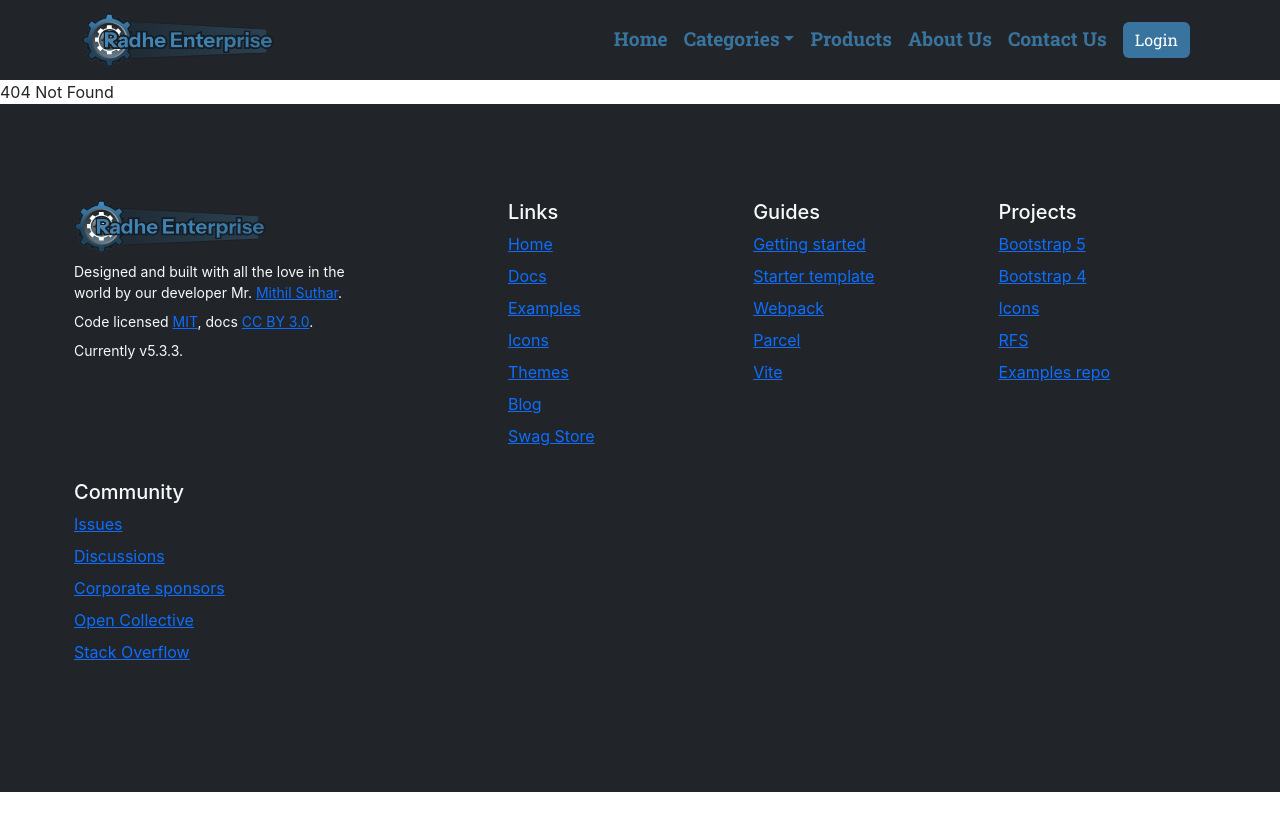
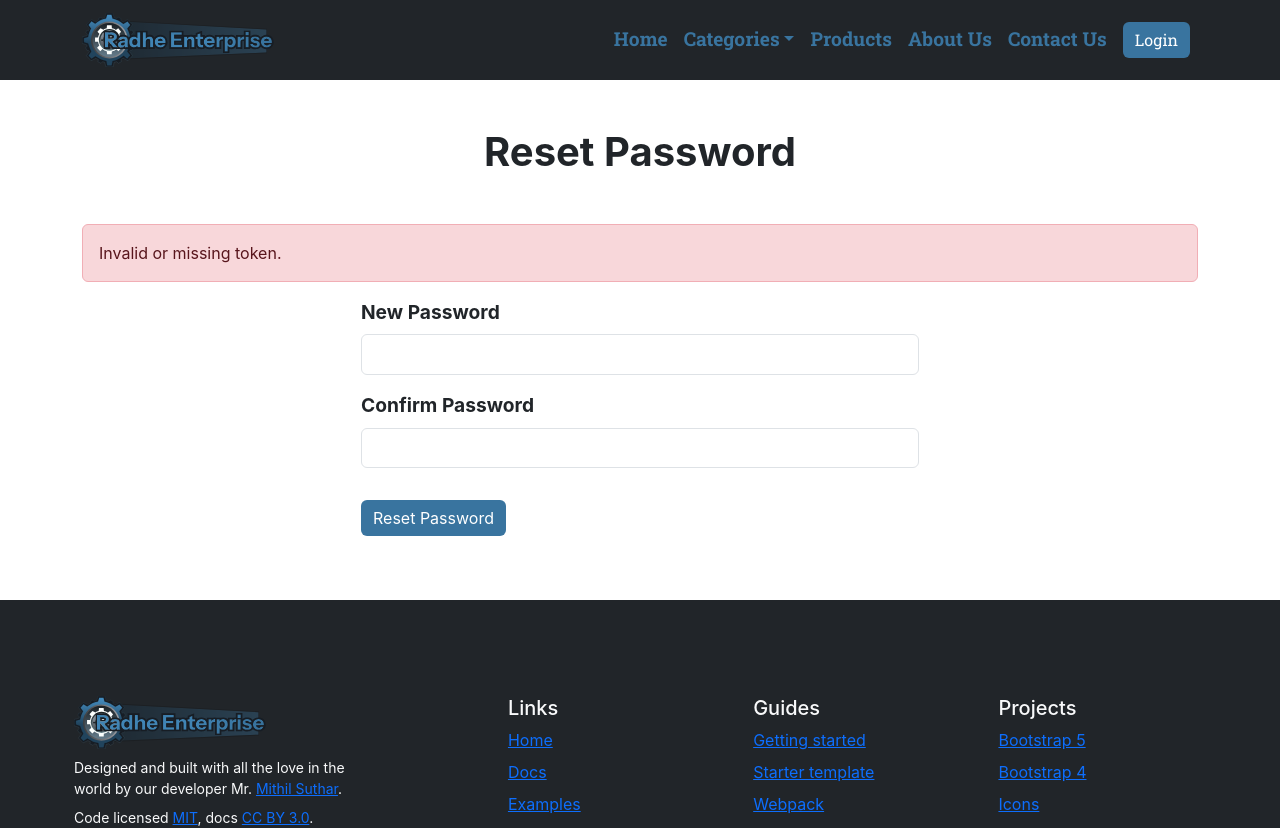
Before and after one commit to Mithil2603/radhe-enterprise, a React (Create React App) app: page /reset-password in a window 1280 px wide. Shown: the top 828 px of the page. Before the commit the page ends 800 px from the top, so only its background shows below. Built offline with nearby package versions, Linux system fonts and the light colour scheme.

Commit message:
Forgot password added with email verification

```diff
--- a/src/App.js
+++ b/src/App.js
@@ -14,6 +14,8 @@ import NotFound from "./Components/NotFound";
 import User from "./Components/User";
 import PlaceOrder from "./Components/PlaceOrder";
 import Orders from "./Components/Orders";
+import ResetPassword from "./Components/ResetPassword";
+import ForgotPassword from "./Components/ForgotPassword";
 
 function App() {
   return (
@@ -31,6 +33,8 @@ function App() {
         <Route path="/profile" element={<User />}/>
         <Route path="/placeorder" element={<PlaceOrder />}/>
         <Route path="/orders" element={<Orders />}/>
+        <Route path="/forgot-password" element={<ForgotPassword />}/>
+        <Route path="/reset-password" element={<ResetPassword />}/>
 
         <Route path="*" element={<NotFound />}/>
       </Routes>
--- /dev/null
+++ b/src/Components/ForgotPassword.jsx
@@ -0,0 +1,56 @@
+import React, { useState } from "react";
+import axios from "axios";
+
+export default function ForgotPassword() {
+  const [email, setEmail] = useState("");
+  const [error, setError] = useState("");
+  const [successMessage, setSuccessMessage] = useState("");
+
+  const handleForgotPassword = async (e) => {
+    e.preventDefault();
+    setError("");
+    setSuccessMessage("");
+
+    try {
+      const response = await axios.post(
+        "http://localhost:8080/forgot-password",
+        { email }
+      );
+      setSuccessMessage(
+        response.data.message || "Check your email for reset instructions."
+      );
+    } catch (err) {
+      setError(err.response?.data?.error || "Error sending reset email.");
+    }
+  };
+
+  return (
+    <div className="container pt-5 pb-5">
+      <h1 className="text-center mb-4">Forgot Password</h1>
+      {error && <div className="alert alert-danger">{error}</div>}
+      {successMessage && (
+        <div className="alert alert-success">{successMessage}</div>
+      )}
+      {!successMessage && (
+        <form onSubmit={handleForgotPassword}>
+          <div className="mb-3">
+            <label htmlFor="email" className="form-label fw-bold">
+              Email
+            </label>
+            <input
+              type="email"
+              className="form-control"
+              id="email"
+              value={email}
+              onChange={(e) => setEmail(e.target.value)}
+              required
+            />
+          </div>
+          <button type="submit" className="btn custom-btn">
+            Send Reset Email
+          </button>
+        </form>
+      )}
+    </div>
+  );
+}
--- a/src/Components/Login.jsx
+++ b/src/Components/Login.jsx
@@ -8,49 +8,43 @@ export default function Login() {
     email: "",
     user_password: "",
   });
-
   const [error, setError] = useState("");
   const [successMessage, setSuccessMessage] = useState("");
-
   const navigate = useNavigate();
 
   axios.defaults.withCredentials = true;
 
   const handleSubmit = (e) => {
-    e.preventDefault(); // Prevent form submission
+    e.preventDefault();
 
-    window.localStorage.setItem("isLoggedIn", true);
-
-    setError(""); // Clear error if passwords match
+    setError(""); // Clear any previous errors
     axios
       .post("http://localhost:8080/login", values)
       .then((res) => {
-        if(res.data.status === "Success"){
+        if (res.data.status === "Success") {
           setSuccessMessage("Login successful! Redirecting to HomePage...");
           setTimeout(() => {
-            navigate("/")
+            navigate("/");
           }, 1000);
-        }
-        else {
+        } else {
           setError(res.data.message);
         }
       })
       .catch((err) => {
-        if (err.response && err.response.status === 409) {
-          setError(err.response.data.message);
-        } else {
-          setError("Login failed. Please try again.");
-        }
-        console.error(err);
+        setError(
+          err.response?.data?.message || "Login failed. Please try again."
+        );
       });
   };
 
   return (
-    <>
     <div className="container-fluid p-5 custom-bg-register">
       <div className="container">
         <h1 className="text-center mb-5 font-bold-2xl">Login</h1>
-          <form onSubmit={handleSubmit} className="form-container font-bold register">
+        <form
+          onSubmit={handleSubmit}
+          className="form-container font-bold register"
+        >
           <div className="mb-3">
             <label htmlFor="exampleInputEmail1" className="form-label">
               Email address
@@ -59,11 +53,10 @@ export default function Login() {
               type="email"
               name="email"
               className="form-control"
-                id="emaillogin"
-                aria-describedby="emailHelp"
               required
-
-                onChange={(e) => setValues({ ...values, email: e.target.value })}
+              onChange={(e) =>
+                setValues({ ...values, email: e.target.value })
+              }
             />
           </div>
           <div className="mb-3">
@@ -74,40 +67,32 @@ export default function Login() {
               type="password"
               name="user_password"
               className="form-control"
-                id="user_passwordlogin"
               required
-
               onChange={(e) =>
                 setValues({ ...values, user_password: e.target.value })
               }
             />
           </div>
-            {/* <div className="mb-3 form-check">
-              <input
-                type="checkbox"
-                className="form-check-input"
-                id="exampleCheck1"
-              />
-              <label className="form-check-label" htmlFor="exampleCheck1">
-                Remember Me
-              </label>
-            </div> */}
           {successMessage && (
             <div className="alert alert-success mt-3 mb-3" role="alert">
               {successMessage}
             </div>
           )}
-            {error && <div className="alert alert-danger" role="alert">{error}</div>}
+          {error && (
+            <div className="alert alert-danger" role="alert">
+              {error}
+            </div>
+          )}
           <button type="submit" className="btn custom-btn mt-3 mb-3">
             Submit
           </button>
           <div className="login-option d-flex gap-1 mt-2">
-              <p>Don't have account?</p>
+            <p>Don't have an account?</p>
             <Link to="/register">Register</Link>
           </div>
+          <Link to="/forgot-password">Forgot your password?</Link>
         </form>
       </div>
     </div>
-    </>
   );
 }
--- /dev/null
+++ b/src/Components/ResetPassword.jsx
@@ -0,0 +1,111 @@
+import React, { useState, useEffect } from "react";
+import { useNavigate } from "react-router-dom";
+import axios from "axios";
+
+export default function ResetPassword() {
+  const [newPassword, setNewPassword] = useState("");
+  const [confirmPassword, setConfirmPassword] = useState("");
+  const [error, setError] = useState("");
+  const [successMessage, setSuccessMessage] = useState("");
+  const [token, setToken] = useState(null);
+  const [loading, setLoading] = useState(false);
+
+  const navigate = useNavigate();
+
+  useEffect(() => {
+    // Extract token from the URL query parameter
+    const queryParams = new URLSearchParams(window.location.search);
+    const tokenFromUrl = queryParams.get("token");
+
+    if (!tokenFromUrl) {
+      setError("Invalid or missing token.");
+    } else {
+      setToken(tokenFromUrl);
+    }
+  }, []);
+
+  const handlePasswordReset = async (e) => {
+    e.preventDefault();
+    setError("");
+    setSuccessMessage("");
+
+    if (newPassword !== confirmPassword) {
+      setError("Passwords do not match.");
+      return;
+    }
+
+    try {
+      setLoading(true);
+      const response = await axios.post("http://localhost:8080/reset-password", {
+        token,
+        newPassword,
+      });
+
+      setSuccessMessage(response.data.message || "Password reset successfully!");
+      setTimeout(() => navigate("/login"), 3000);
+    } catch (err) {
+      setError(
+        err.response?.data?.error || "An error occurred while resetting password."
+      );
+    } finally {
+      setLoading(false);
+    }
+  };
+
+  return (
+    <div className="container-fluid p-5 custom-bg-reset">
+      <div className="container">
+        <h1 className="text-center mb-5 font-bold-2xl">Reset Password</h1>
+        {error && (
+          <div className="alert alert-danger" role="alert">
+            {error}
+          </div>
+        )}
+        {successMessage ? (
+          <div className="alert alert-success" role="alert">
+            {successMessage}
+          </div>
+        ) : (
+          <form
+            onSubmit={handlePasswordReset}
+            className="form-container font-bold reset-password"
+          >
+            <div className="mb-3">
+              <label htmlFor="newPassword" className="form-label">
+                New Password
+              </label>
+              <input
+                type="password"
+                name="newPassword"
+                className="form-control"
+                id="newPassword"
+                required
+                onChange={(e) => setNewPassword(e.target.value)}
+              />
+            </div>
+            <div className="mb-3">
+              <label htmlFor="confirmPassword" className="form-label">
+                Confirm Password
+              </label>
+              <input
+                type="password"
+                name="confirmPassword"
+                className="form-control"
+                id="confirmPassword"
+                required
+                onChange={(e) => setConfirmPassword(e.target.value)}
+              />
+            </div>
+            <button
+              type="submit"
+              className="btn custom-btn mt-3 mb-3"
+              disabled={loading}
+            >
+              {loading ? "Resetting Password..." : "Reset Password"}
+            </button>
+          </form>
+        )}
+      </div>
+    </div>
+  );
+}
--- a/src/Components/styles/Register.css
+++ b/src/Components/styles/Register.css
@@ -35,3 +35,40 @@
         width: 100%;
     }
 }
+
+/* Modal Background */
+.modal {
+    display: block;
+    position: fixed;
+    z-index: 1;
+    left: 0;
+    top: 0;
+    width: 100%;
+    height: 100%;
+    overflow: auto;
+    background-color: rgba(0, 0, 0, 0.4);
+}
+
+/* Modal Content */
+.modal-content {
+    background-color: #fff;
+    margin: 15% auto;
+    padding: 20px;
+    border: 1px solid #888;
+    width: 50%;
+}
+
+/* Close Button */
+.close {
+    color: #aaa;
+    float: right;
+    font-size: 28px;
+    font-weight: bold;
+}
+
+.close:hover,
+.close:focus {
+    color: black;
+    text-decoration: none;
+    cursor: pointer;
+}
```
Lines whose indentation alone changed are shown as unchanged.
